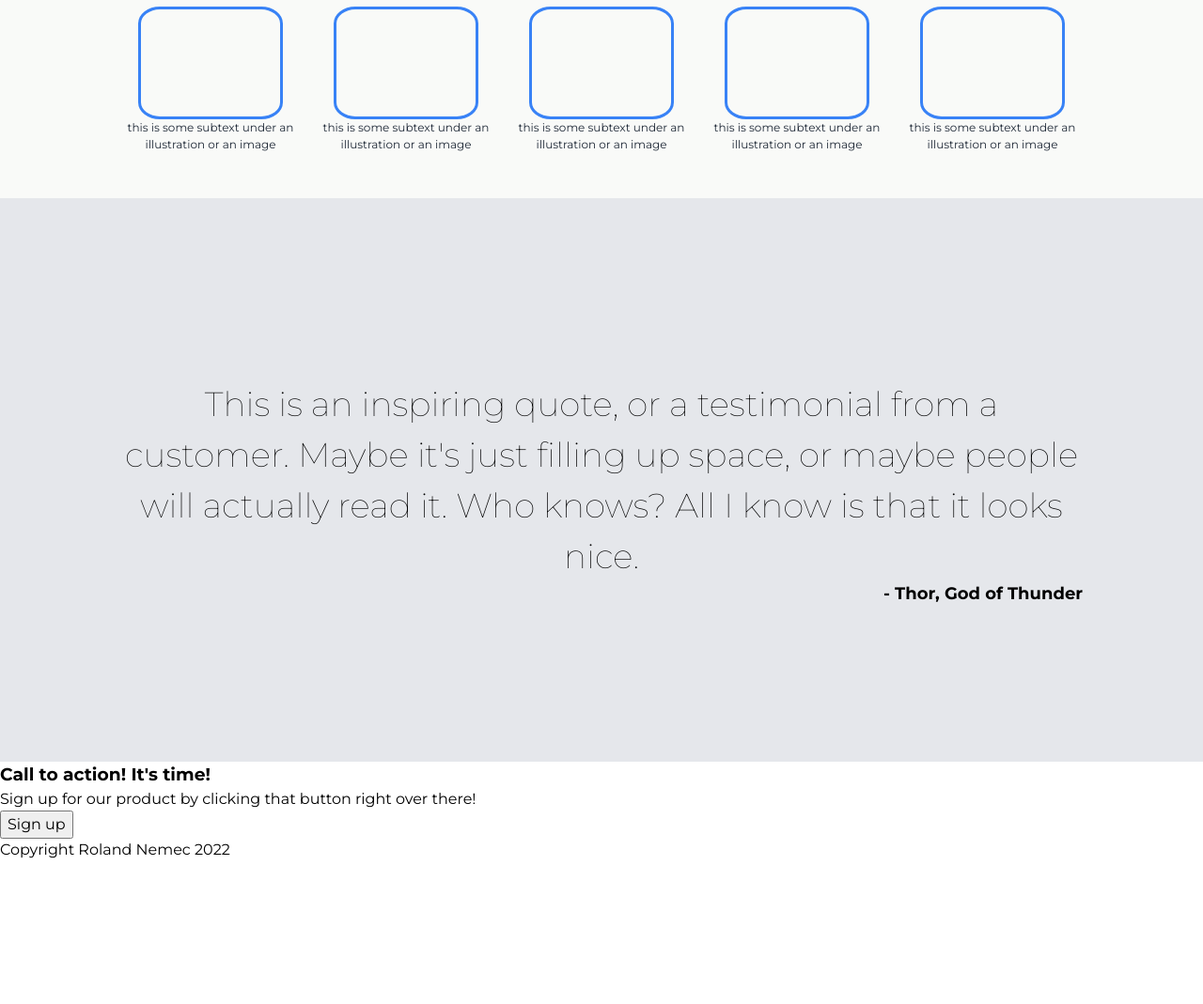
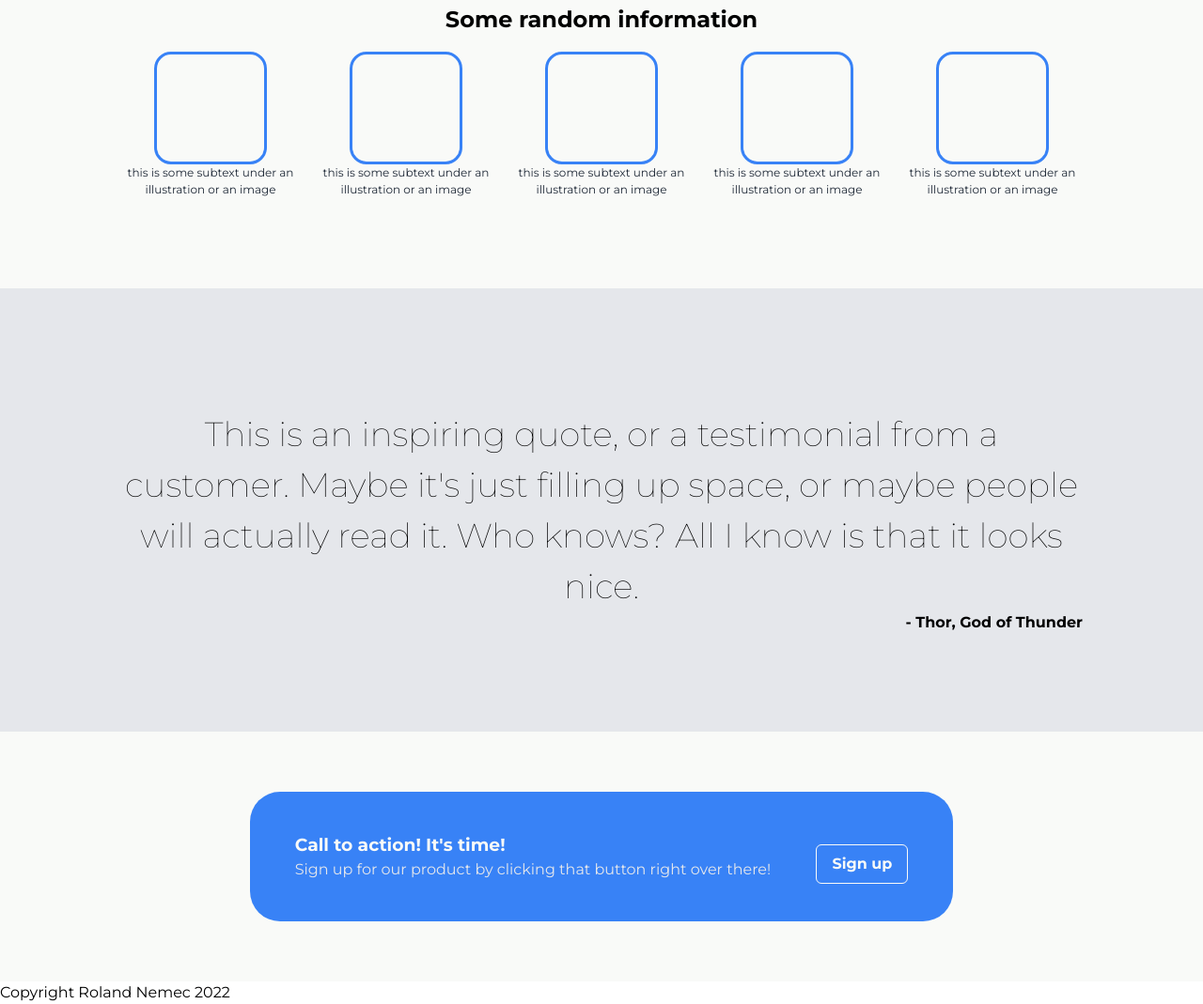
Before and after one commit to DatRolxD/flexbox-landing-page, a plain HTML site: page index.html in a window 1280 px wide. Shown: the part 603-1672 px from the top of the page at 94% size. Before the commit the page ends 1520 px from the top, so only its background shows below. Drawn offline with Linux system fonts and the light colour scheme.

Commit message:
Add cta styling

```diff
--- a/index.html
+++ b/index.html
@@ -78,9 +78,9 @@
       <div id="cta-container">
         <div id="cta-text-container">
           <h3>Call to action! It's time!</h3>
-          <p>Sign up for our product by clicking that button right over there!</p>
+          <p class="p-regular-gray">Sign up for our product by clicking that button right over there!</p>
         </div>
-        <button>Sign up</button>
+        <button id="cta-container-btn">Sign up</button>
       </div>
     </section>
   </main>
--- a/styles/general.css
+++ b/styles/general.css
@@ -9,7 +9,7 @@
   --fs-extra: 48px;
   --fs-big: 36px;
   --fs-middle: 24px;
-  --fs-regular: 18px;
+  --fs-regular: 16px;
   --fs-small: 12px;
 
   --fw-bold: 700;
@@ -141,7 +141,7 @@ html {
 
   display: flex;
   align-items: center;
-  justify-content: space-between;
+  justify-content: space-around;
 }
 
 #hero-text-container {
@@ -156,12 +156,12 @@ html {
 .p-regular-gray {
   font-size: var(--fs-regular);
   color: var(--clr-gray);
-  padding-block: 1rem;
 }
 
 #button-hero-cta {
   border: none;
   border-radius: 6px;
+  margin-top: 1rem;
   padding: 0.5rem 1rem;
   color: var(--clr-primary-white);
   background-color: var(--clr-blue);
@@ -185,7 +185,7 @@ html {
 
 #information-section {
   background-color: var(--clr-primary-white);
-  padding: 2rem 10% 2rem 10%;
+  padding: 5rem 10% 5rem 10%;
 
   display: flex;
   flex-direction: column;
@@ -215,7 +215,7 @@ html {
 }
 
 .blue-box {
-  width: 80%;
+  width: 120px;
   height: 120px;
   border: 3px solid var(--clr-blue);
   border-radius: 15%;
@@ -223,7 +223,7 @@ html {
 
 #quote-section {
   background-color: var(--clr-gray);
-  padding: 15% 10% 15% 10%;
+  padding: 10%;
   text-align: center;
 }
 
@@ -237,3 +237,39 @@ html {
   font-size: var(--fs-regular);
   float: right;
 }
+
+#cta-section {
+  padding: 5%;
+  background-color: var(--clr-primary-white);
+}
+
+#cta-container {
+  width: 65%;
+  min-width: fit-content;
+  margin: 0 auto;
+  padding: 2.5rem 2.5rem;
+  border-radius: 2rem;
+  background-color: var(--clr-blue);
+  color: var(--clr-primary-white);
+
+  display: flex;
+  align-items: center;
+  justify-content: space-around;
+  gap: 2rem;
+}
+
+#cta-container-btn {
+  border: 1px solid var(--clr-primary-white);
+  border-radius: 6px;
+  margin-top: 1rem;
+  padding: 0.5rem 1rem;
+  color: var(--clr-primary-white);
+  background-color: transparent;
+  font-weight: var(--fw-bold);
+}
+#cta-container-btn:hover {
+  color: var(--clr-blue);
+  background-color: var(--clr-primary-white);
+  cursor: pointer;
+  transition: 250ms;
+}
```
